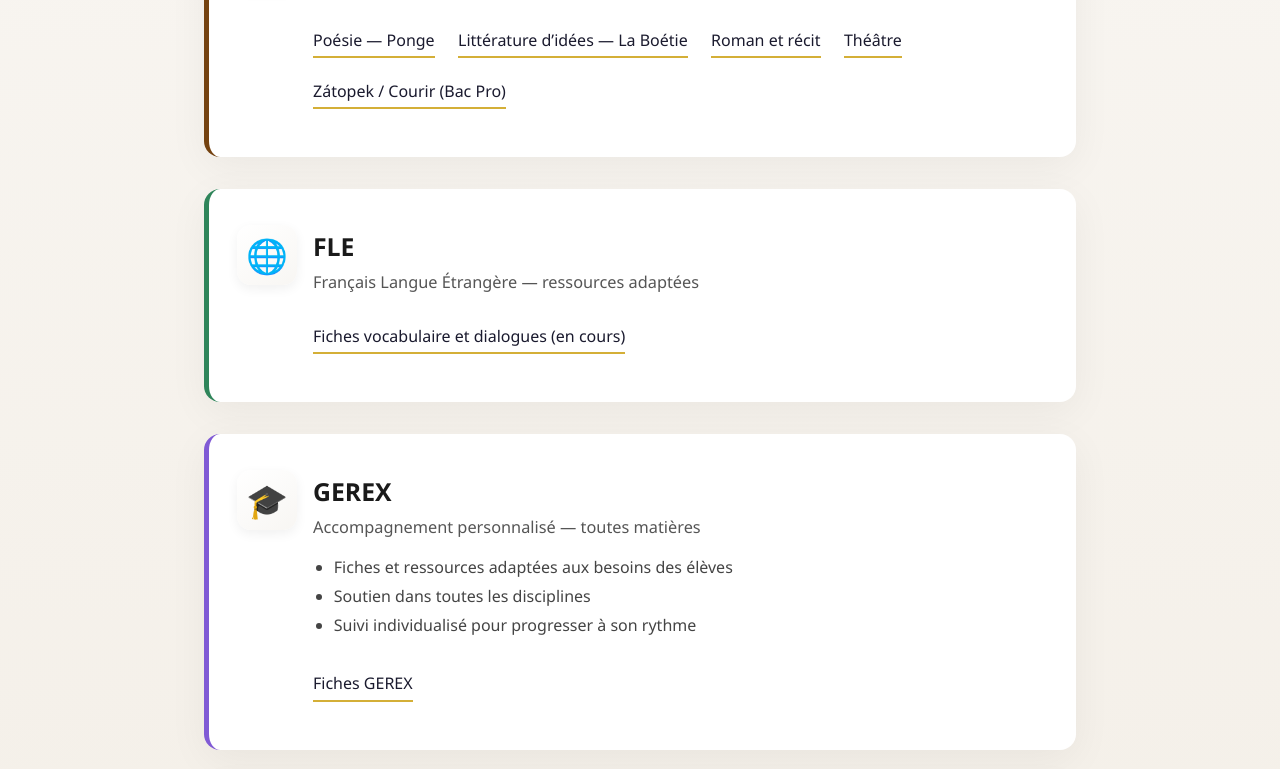
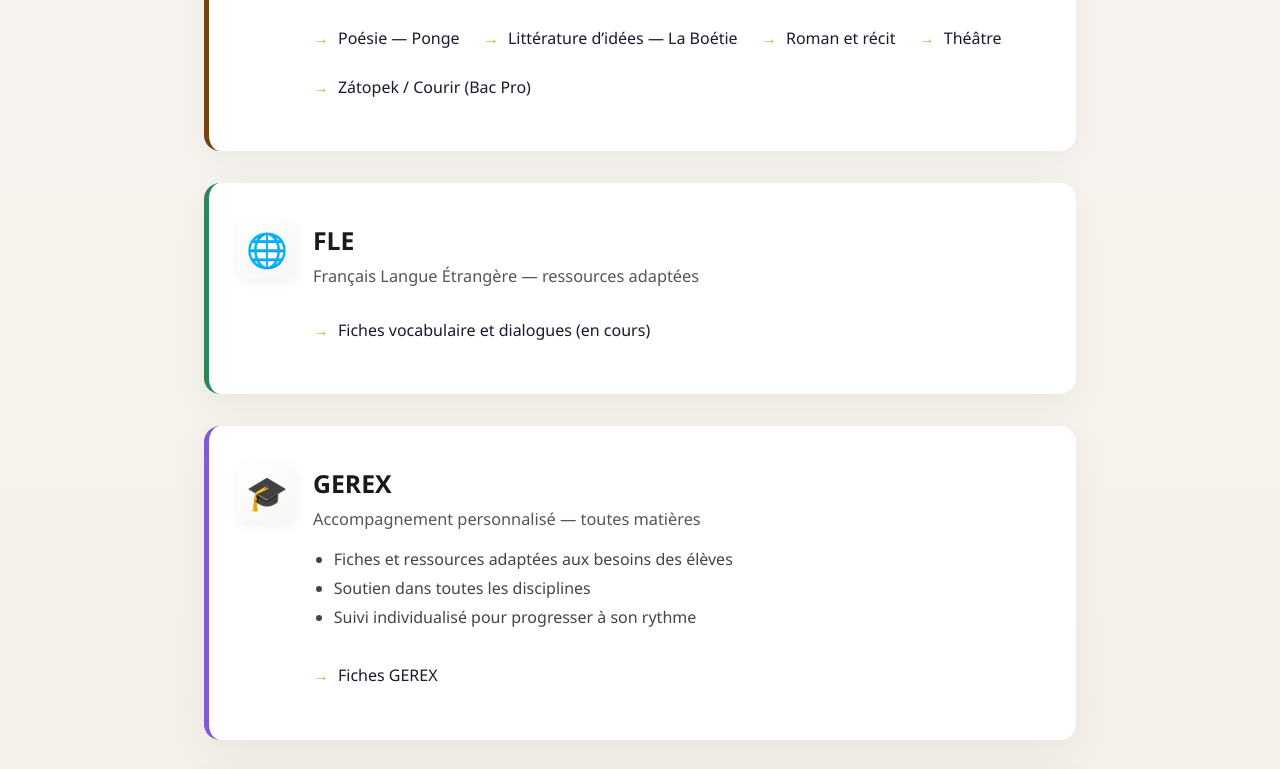
Before and after one commit to caropaolipompougnac84-code/fetes-monde-anglophone, a website built with Vite: page index.html in a window 1280 px wide. Shown: the part 707-1476 px from the top of the page. Built offline with nearby package versions, Linux system fonts and the light colour scheme.

Commit message:
Replace underlines with arrows in links

```diff
--- a/src/style.css
+++ b/src/style.css
@@ -97,11 +97,15 @@ main { max-width: 920px; margin: 3.5rem auto; padding: 0 1.5rem; }
   padding: 0.35rem 0;
   color: #1a1a2e;
   text-decoration: none;
-  border-bottom: 2px solid #d4af37;
   font-weight: 500;
   transition: all 0.2s;
 }
-.links a:hover { color: #b8860b; border-color: #b8860b; }
+.links a::before {
+  content: '→ ';
+  color: #d4af37;
+  margin-right: 0.3rem;
+}
+.links a:hover { color: #b8860b; }
 footer {
   text-align: center;
   padding: 3rem;
```
